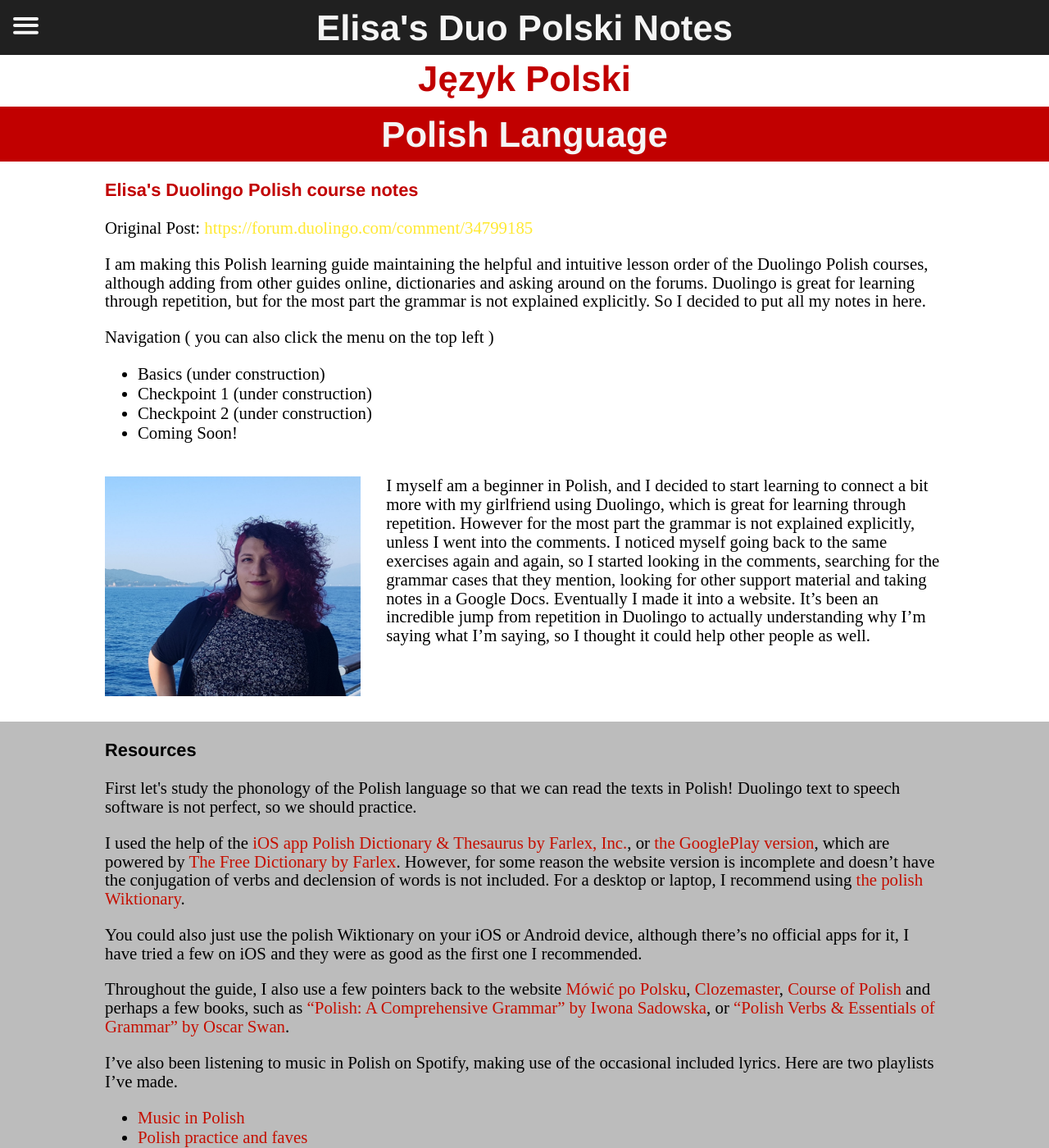
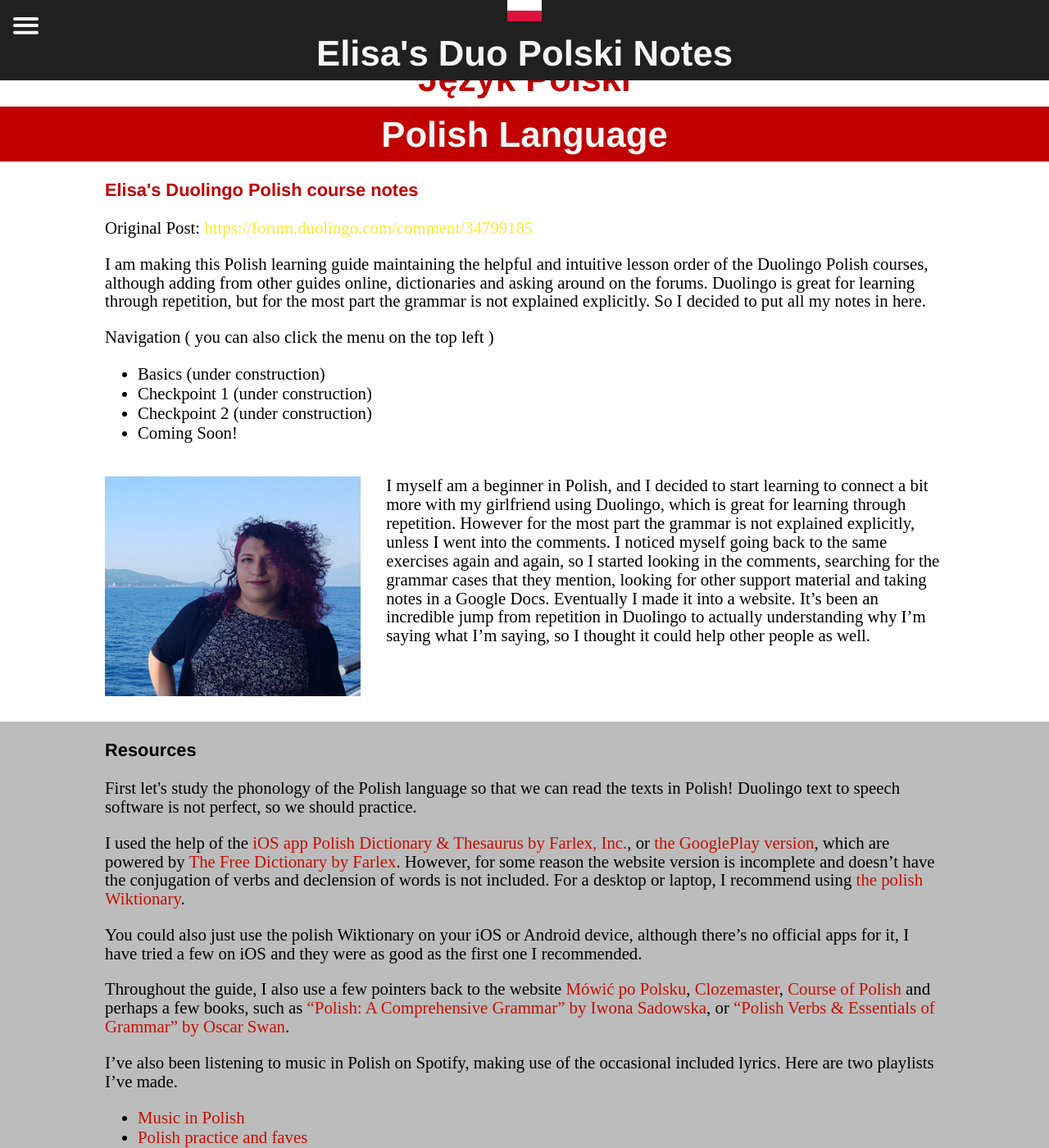
Before and after one commit to elisa-duo-polski/elisa-duo-polski.github.io, a Jekyll site: the page built from index.html, in a window 1280 px wide and 1400 px high. Shown: the whole window at 82% size. Built offline with Jekyll 4.4.1, drawn with Linux system fonts in a browser that asks for light colours.

Commit message:
Added poland flag to top

```diff
--- a/_layouts/default.html
+++ b/_layouts/default.html
@@ -27,7 +27,7 @@
                     </div>
                 </div>
                 <div class="header-bar">
-                    <!-- polish flag icon here -->
+                    <img id="poland_flag" src="/assets/320px-Flag_of_Poland.svg.png" alt="Flag of Poland">
                     <h1>Elisa's Duo Polski Notes</h1>
                 </div>
             </div>
--- a/css/main.css
+++ b/css/main.css
@@ -7,6 +7,8 @@
     --off-white-secondary: rgba(230,230,230,1);
     --primary-yellow:#ffe932;
     --secondary-mustard:#ffc432;
+    --hyperlink-red:#c50f00;
+    --hyperlink-red-visited:#980c00;
     --menu-speed: 0.75s;
 }
 
@@ -86,7 +88,7 @@
 
 .container a {
     text-decoration: none;
-    color: #c50f00;
+    color: var(--hyperlink-red);
 }
 
 .container a:hover {
@@ -95,7 +97,7 @@
 
 .container a:visited {
     text-decoration: none;
-    color: #980c00;
+    color: var(--hyperlink-red-visited);
 }
 
 .menu-wrap {
@@ -261,6 +263,11 @@
     padding-left:12.5%;
     padding-right: 12.5%;
     color: var(--off-white);
+}
+
+.header-bar #poland_flag {
+    width: 2em;
+    display: inline-block;
 }
 
 /*regular*/
```
Also changed, not shown: assets/320px-Flag_of_Poland.svg.png (added).
